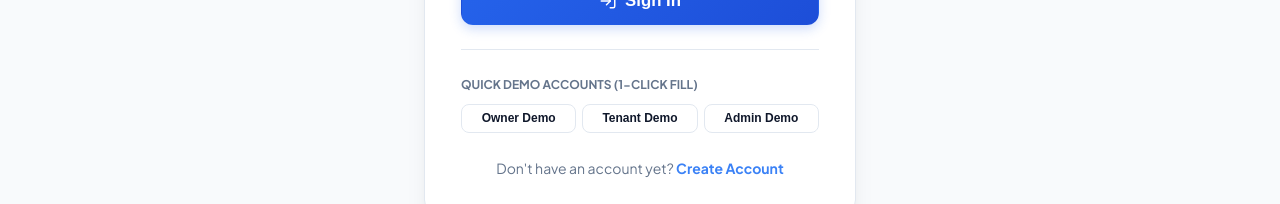
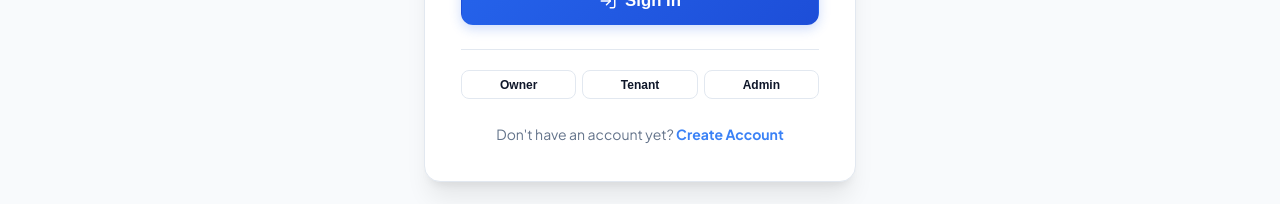
Before and after one commit to prathik0007/EstatePredict, a React (Vite) app in the folder frontend/: page /login in a window 1280 px wide. Shown: the part 560-764 px from the top of the page. Built offline with nearby package versions, Linux system fonts and the light colour scheme; no server answers.

Commit message:
Update login page: remove quick demo text and simplify account buttons to Owner, Tenant, Admin

```diff
--- a/frontend/src/pages/LoginPage.jsx
+++ b/frontend/src/pages/LoginPage.jsx
@@ -136,19 +136,16 @@ const LoginPage = () => {
           </button>
         </form>
 
-        {/* Quick Demo Credentials Switcher */}
+        {/* Quick Credentials Switcher */}
         <div style={{ marginTop: '24px', paddingTop: '20px', borderTop: '1px solid var(--border-color)' }}>
-          <span style={{ fontSize: '0.75rem', fontWeight: '700', color: '#64748b', textTransform: 'uppercase' }}>
-            Quick Demo Accounts (1-Click Fill)
-          </span>
-          <div style={{ display: 'grid', gridTemplateColumns: 'repeat(3, 1fr)', gap: '6px', marginTop: '8px' }}>
+          <div style={{ display: 'grid', gridTemplateColumns: 'repeat(3, 1fr)', gap: '6px' }}>
             <button
               type="button"
               onClick={() => handleQuickDemoLogin('owner@rental.com', 'ownerpassword123')}
               className="btn btn-secondary btn-sm"
               style={{ fontSize: '0.75rem' }}
             >
-              Owner Demo
+              Owner
             </button>
             <button
               type="button"
@@ -156,7 +153,7 @@ const LoginPage = () => {
               className="btn btn-secondary btn-sm"
               style={{ fontSize: '0.75rem' }}
             >
-              Tenant Demo
+              Tenant
             </button>
             <button
               type="button"
@@ -164,7 +161,7 @@ const LoginPage = () => {
               className="btn btn-secondary btn-sm"
               style={{ fontSize: '0.75rem' }}
             >
-              Admin Demo
+              Admin
             </button>
           </div>
         </div>
```
